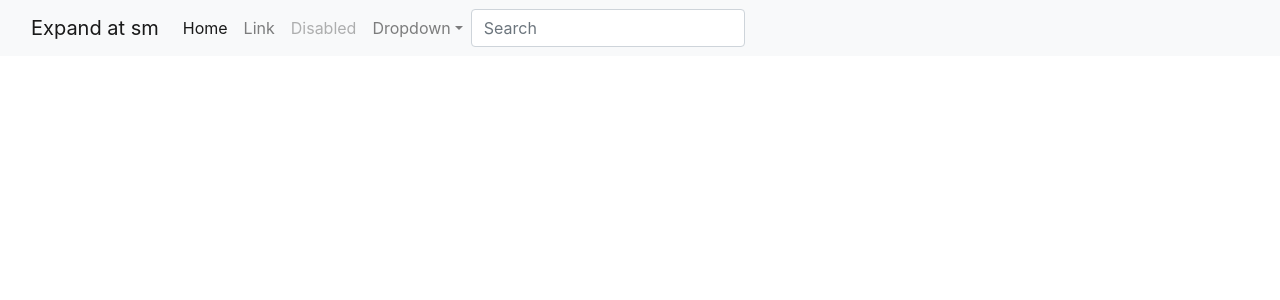
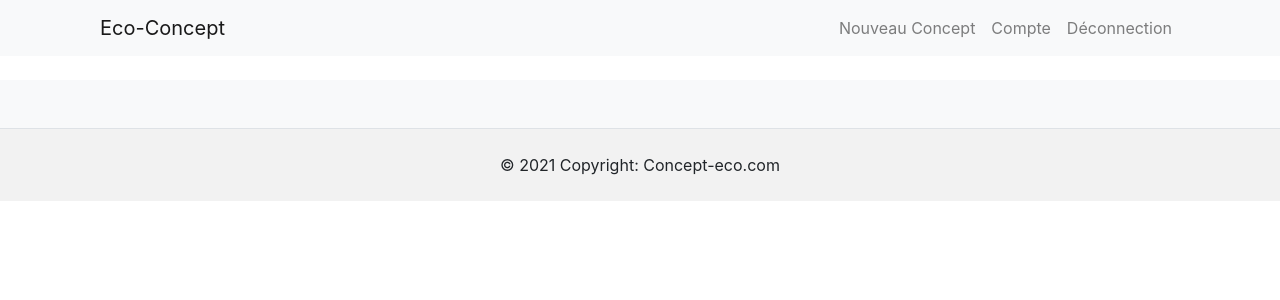
Before and after one commit to Jouannetaud/partageTout, a Symfony app: template templates/base.html.twig in a window 1280 px wide. Shown: the top 300 px of the page. Run offline with Twig, Linux system fonts and the light colour scheme; the template is opened without the code that fills it, so the values that code supplies are empty; some libraries are stand-ins or nearby versions.

Commit message:
bootstrap integration form

```diff
--- a/templates/base.html.twig
+++ b/templates/base.html.twig
@@ -22,6 +22,8 @@
            </style>
         {% endblock %}
 
+
+
         {% block javascripts %}
      <script src="https://code.jquery.com/jquery-3.5.1.slim.min.js" integrity="sha384-DfXdz2htPH0lsSSs5nCTpuj/zy4C+OGpamoFVy38MVBnE+IbbVYUew+OrCXaRkfj" crossorigin="anonymous"></script>
 <script src="https://cdn.jsdelivr.net/npm/popper.js@1.16.1/dist/umd/popper.min.js" integrity="sha384-9/reFTGAW83EW2RDu2S0VKaIzap3H66lZH81PoYlFhbGU+6BZp6G7niu735Sk7lN" crossorigin="anonymous"></script>
@@ -37,39 +39,57 @@
     {% endfor %}
 {% endfor %}
 
-    <nav class="navbar navbar-expand-sm navbar-light bg-light" aria-label="Third navbar example">
+    <nav class="navbar navbar-expand-sm navbar-light bg-light mb-4" aria-label="Third navbar example ">
+    <div class="container">
     <div class="container-fluid">
-      <a class="navbar-brand" href="#">Expand at sm</a>
+      <a class="navbar-brand" href="{{path('concept_home')}}">Eco-Concept</a>
       <button class="navbar-toggler" type="button" data-bs-toggle="collapse" data-bs-target="#navbarsExample03" aria-controls="navbarsExample03" aria-expanded="false" aria-label="Toggle navigation">
         <span class="navbar-toggler-icon"></span>
       </button>
 
       <div class="collapse navbar-collapse" id="navbarsExample03">
-        <ul class="navbar-nav me-auto mb-2 mb-sm-0">
+        <ul class="navbar-nav ml-auto mb-2 mb-sm-0">
           <li class="nav-item">
-            <a class="nav-link active" aria-current="page" href="#">Home</a>
+            <a class="nav-link " aria-current="page" href="{{path('concept_create')}}">Nouveau Concept</a>
           </li>
           <li class="nav-item">
-            <a class="nav-link" href="#">Link</a>
+            <a class="nav-link" href="#">Compte</a>
           </li>
           <li class="nav-item">
-            <a class="nav-link disabled" href="#" tabindex="-1" aria-disabled="true">Disabled</a>
+            <a class="nav-link " href="#" tabindex="-1" aria-disabled="true">Déconnection</a>
           </li>
-          <li class="nav-item dropdown">
-            <a class="nav-link dropdown-toggle" href="#" id="dropdown03" data-bs-toggle="dropdown" aria-expanded="false">Dropdown</a>
-            <ul class="dropdown-menu" aria-labelledby="dropdown03">
-              <li><a class="dropdown-item" href="#">Action</a></li>
-              <li><a class="dropdown-item" href="#">Another action</a></li>
-              <li><a class="dropdown-item" href="#">Something else here</a></li>
-            </ul>
-          </li>
-        </ul>
-        <form>
-          <input class="form-control" type="text" placeholder="Search" aria-label="Search">
-        </form>
+
+
       </div>
     </div>
+    </div>
+
   </nav>
-        {% block body %}{% endblock %}
+
+     <main role= "main" class="container">
+         {% block body %}{% endblock %}
+     </main>
+
+
+
+
+<footer class="text-center text-lg-start bg-light text-muted">
+
+  <section class="d-flex justify-content-center justify-content-lg-between p-4 border-bottom">
+
+  </section>
+
+</footer>
+
+
+  <!-- Copyright -->
+  <div class="text-center p-4" style="background-color: rgba(0, 0, 0, 0.05);">
+    © 2021 Copyright:
+    <a class="text-reset fw-bold" href="https://mdbootstrap.com/">Concept-eco.com</a>
+  </div>
+  <!-- Copyright -->
+</footer>
+<!-- Footer -->
+
     </body>
 </html>
```
Also changed, not shown: templates/concept/create.html.twig (+10 -2 lines), templates/concept/edit.html.twig (+7 -6 lines).
